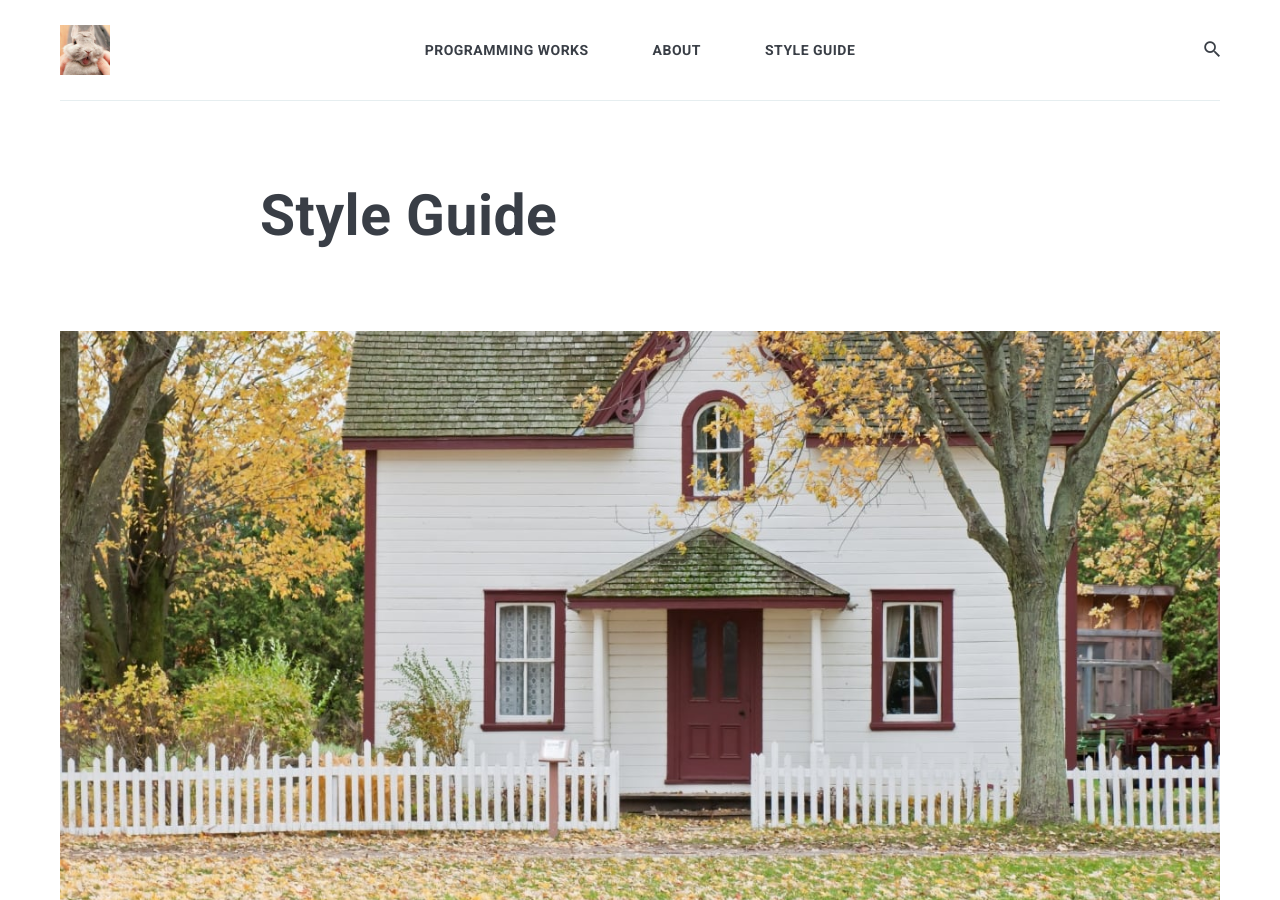
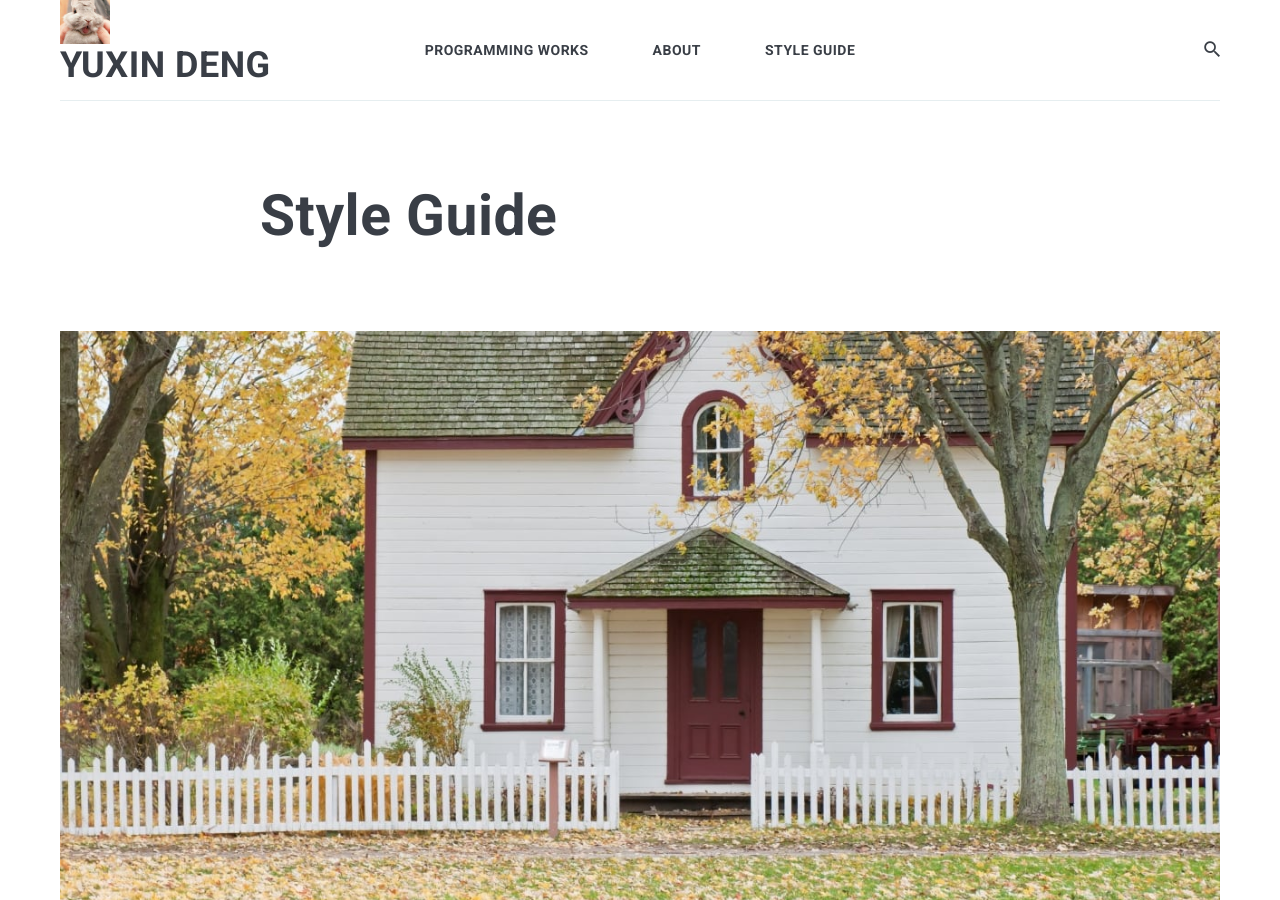
Before and after one commit to yuxin-d/yuxin-d.github.io, a Jekyll site: the page built from _pages/styleguide.md, in a window 1280 px wide and 900 px high. Built offline with Jekyll 4.4.1, drawn with Linux system fonts in a browser that asks for light colours; nearby versions of some CDN libraries.

Commit message:
push new header with name

```diff
--- a/_includes/header.html
+++ b/_includes/header.html
@@ -12,6 +12,8 @@
             {{ site.data.settings.title }}
           {% endif %}
           </a>
+            <h1 class="header__title">{{ site.data.settings.title }}</h1>
+
         </div>
 
         <nav class="main-nav">
```
